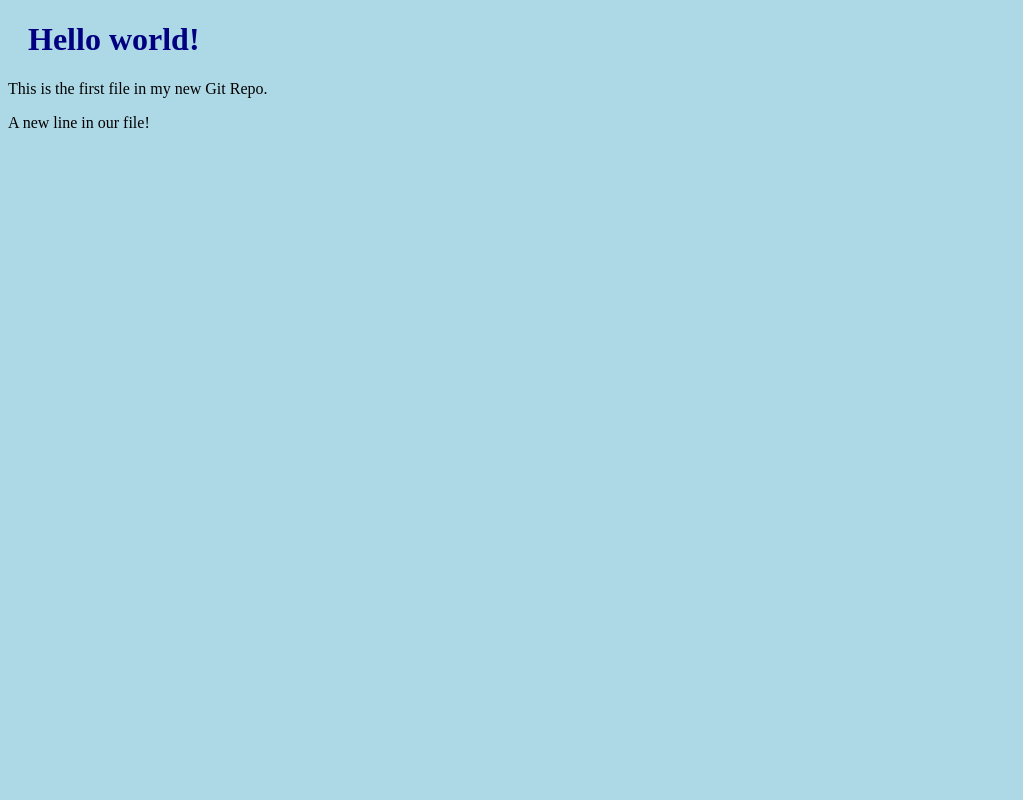
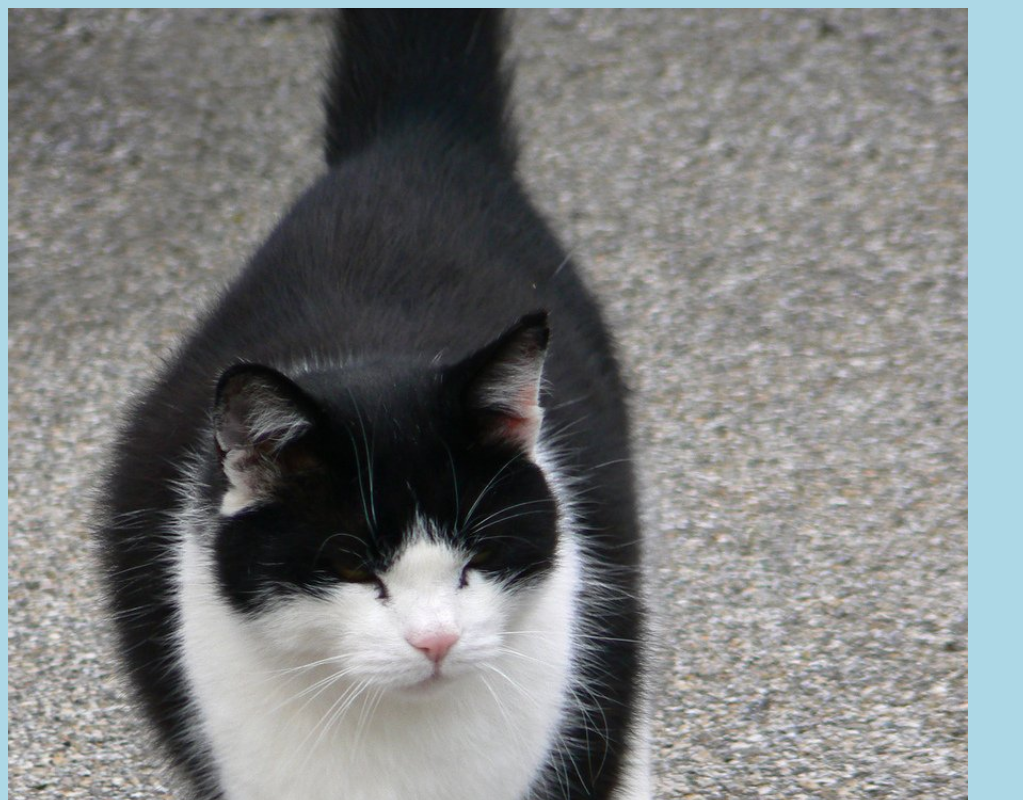
Before and after one commit to andpan-hub/hello-git, a plain HTML site: page index.html in a window 1280 px wide. Shown: the top 800 px of the page, without its empty margins (0-1023 px from the left). Drawn offline with Linux system fonts and the light colour scheme.

Commit message:
Added image to Hello World

```diff
--- a/index.html
+++ b/index.html
@@ -8,7 +8,8 @@
     <link href="bluestyle.css" rel="stylesheet">
 </head>
 <body>
-
+    <div><img src="/hello-world-images/img_hello_world.jpg" alt="Hello World from Space"
+        style="width:100%;max-width:960px"></div>
 <h1>Hello world!</h1>
 <p>This is the first file in my new Git Repo.</p>
 <p>A new line in our file!</p>
```
Also changed, not shown: hello-world-images/img_hello_world.jpg (added).
